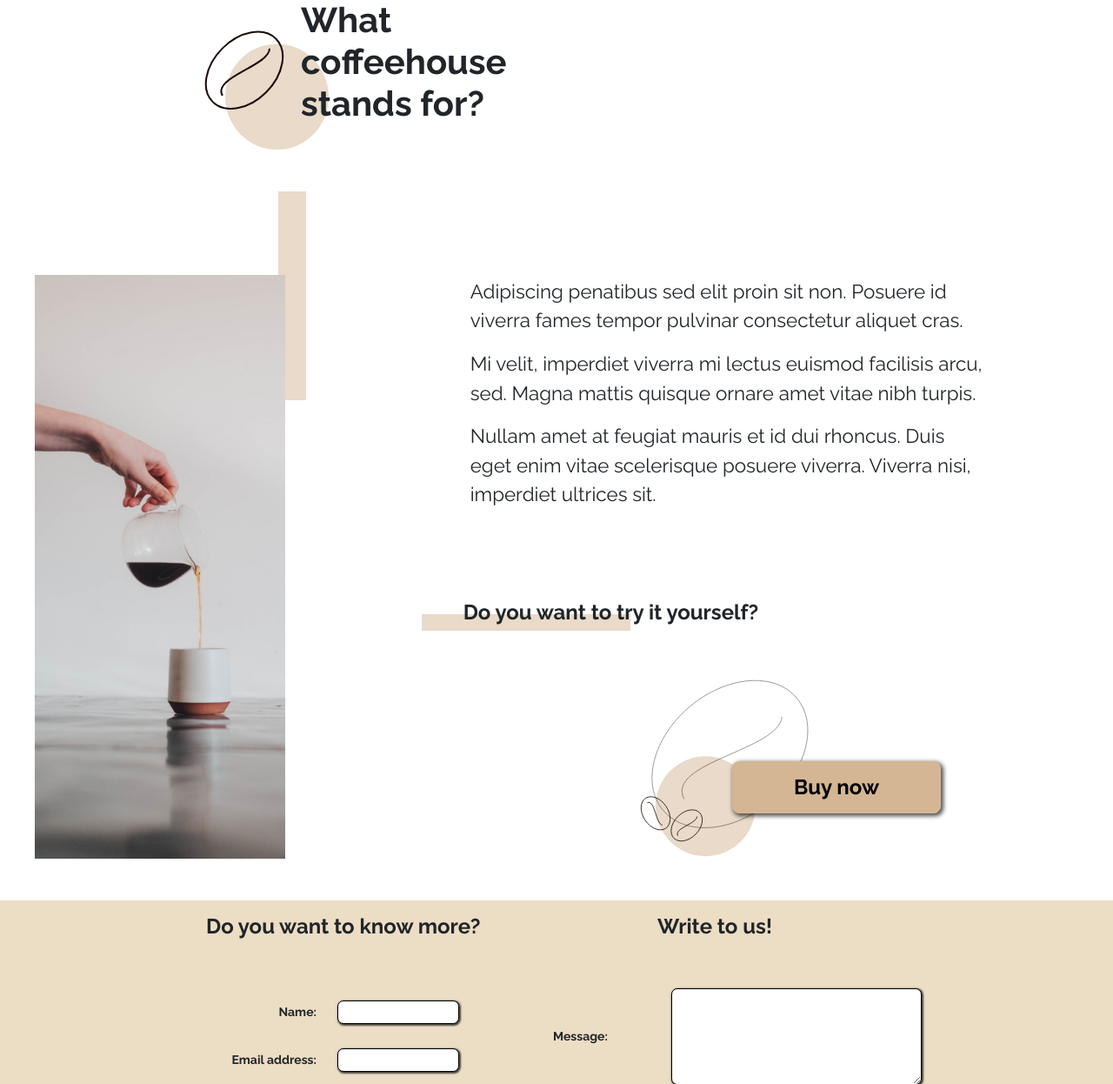
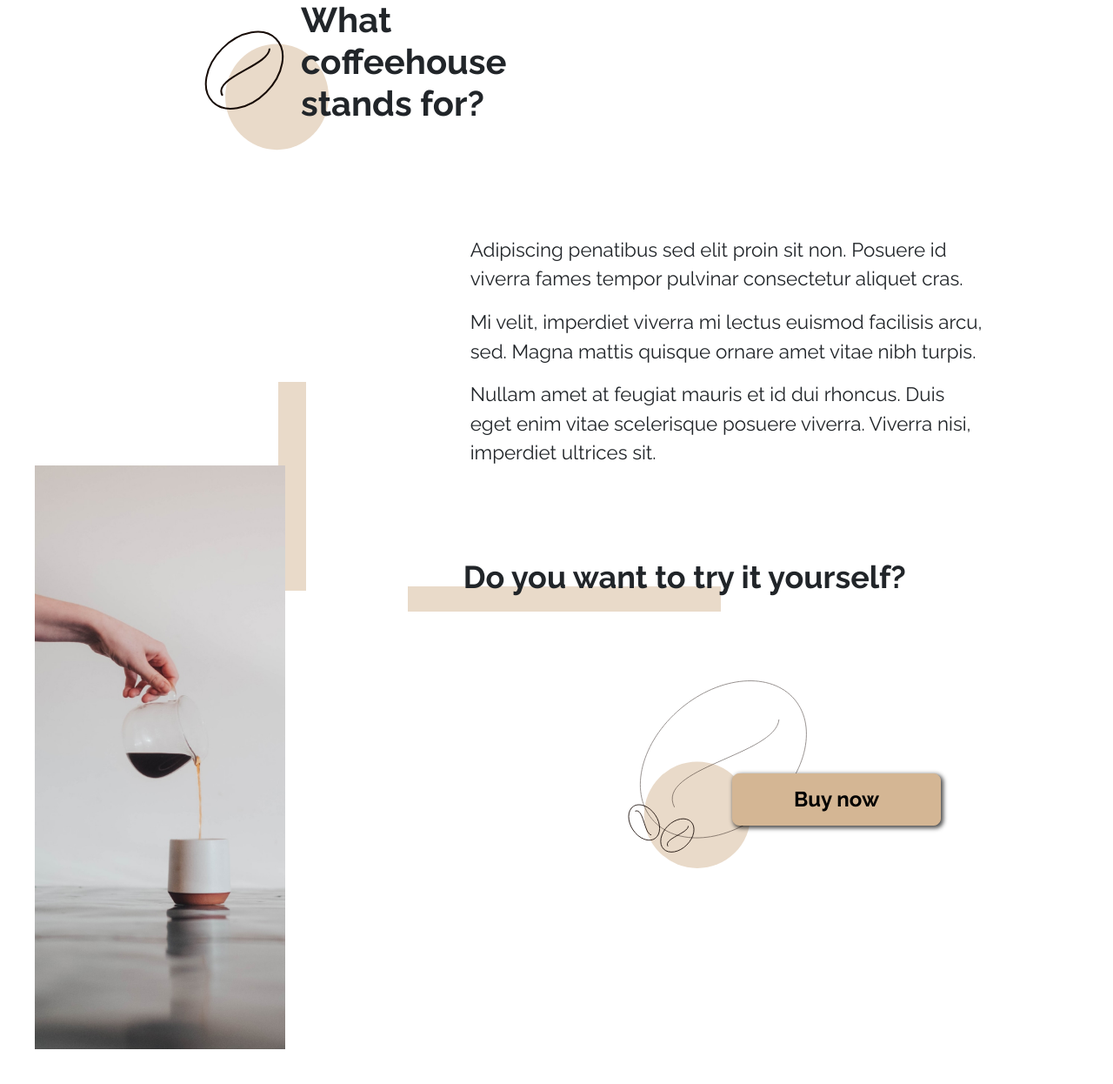
Before and after one commit to Hanysisko/projectcoffee, a PHP site: page /standsfor.html in a window 1280 px wide. Shown: the part 123-1369 px from the top of the page at 87% size. Run offline with PHP 8.4, Linux system fonts and the light colour scheme; some libraries are stand-ins or nearby versions.

Commit message:
stands for improvement v5

```diff
--- a/main.css
+++ b/main.css
@@ -253,15 +253,15 @@ h2,h3,h5
 .duzeziarenkostandsfor::before
 {
     background-image: url(img/duzeziarenko.svg);
-    background-size: 15em 15em;
-    width: 15em;
-    height: 15em;
+    background-size: 16em 16em;
+    width: 16em;
+    height: 16em;
     content:"";
-    max-height: 15em;
+    max-height: 16em;
     position: absolute;
     z-index: -1;
-    top: -12em;
-    left: -8em;
+    top: -13em;
+    left: -9em;
 
 }
 
@@ -324,7 +324,7 @@ h2,h3,h5
 {
     position:relative;
     z-index: 1;
-    min-width: 12em;
+    min-width: 11em;
     max-width: 18em;
 }
 
--- a/standsfor.html
+++ b/standsfor.html
@@ -35,13 +35,17 @@
             <div class="tytulstandsfor col-6 offset-3 py-5"><h2>What<br>coffeehouse<br>stands for?</h2></div>
         </div>
 
-        <div class="py-5 d-none d-md-block"></div>
+        <div class="py-4 d-none d-md-block"></div>
 
         <div class="kontejner container-fluid">
             <div class="row">
 
 
                 <div class=" mt-auto d-none d-md-block col-md-4 d-flex flex-column p-0">
+
+                    <div class="py-5"></div>
+                    <div class="py-5"></div>
+                    <div class="py-5 d-none d-lg-block"></div>
 
                     <div class="nalewaniespawn"><img src="img/nalewanie.jpg" class="nalewanie img-fluid float-start"></div>
 
@@ -65,8 +69,8 @@
                         <div class="col-10 tryit p-3 pb-5  d-md-none" style="font-size: 1.4em"><h5>Do you want to try it yourself?</h5></div>
                     </div>
 
-                    <div class="tryit p-3 pb-5 d-none d-md-block"><h5>Do you want to try it yourself?</h5></div>
-                    <div class="py-4"></div>
+                    <div class="tryit p-3 pb-5 d-none d-md-block" style="font-size: 1.5em"><h5>Do you want to try it yourself?</h5></div>
+                    <div class="py-5"></div>
                     <div class="py-5 col-4 offset-4 offset-lg-6">
                         <a href="#"><button type="button" class="button1 btn">Buy now</button></a>
                         <span class="duzeziarenkostandsfor"></span>
```
